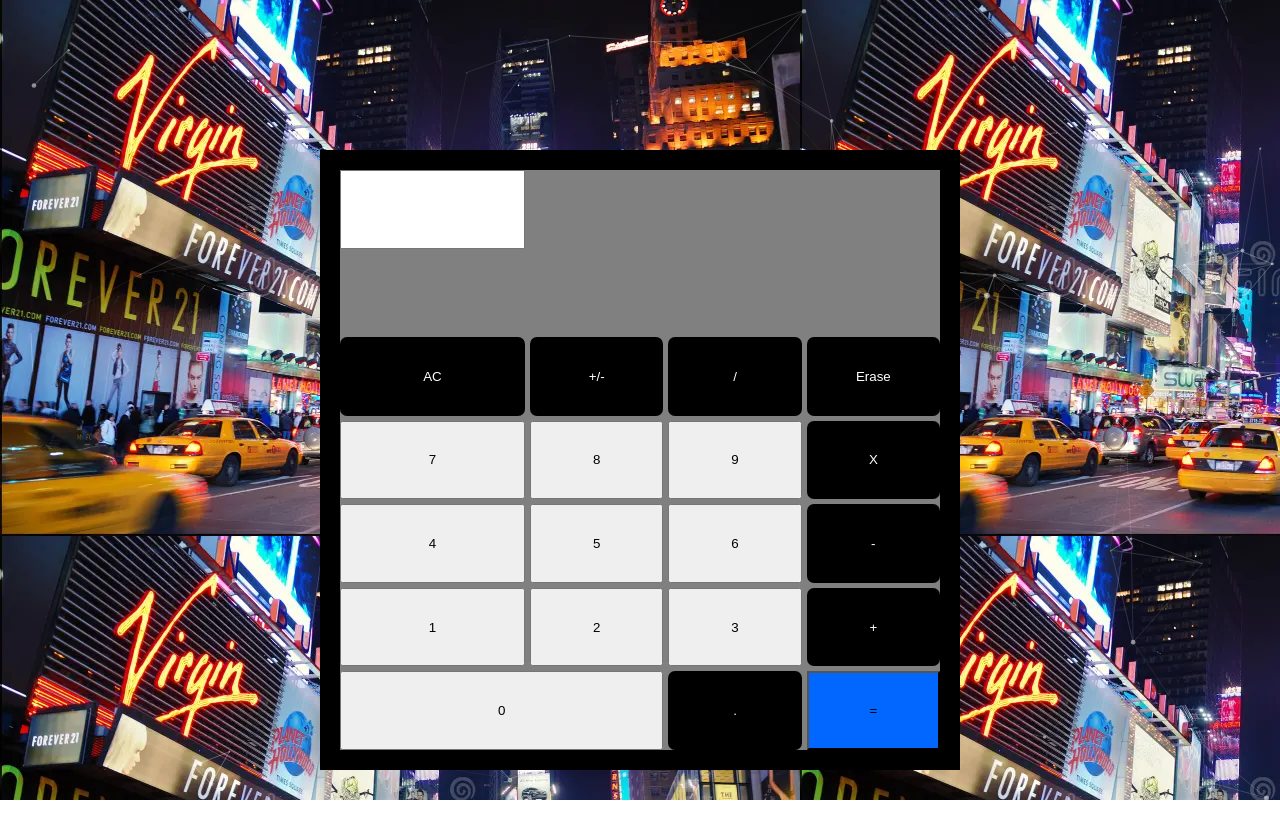
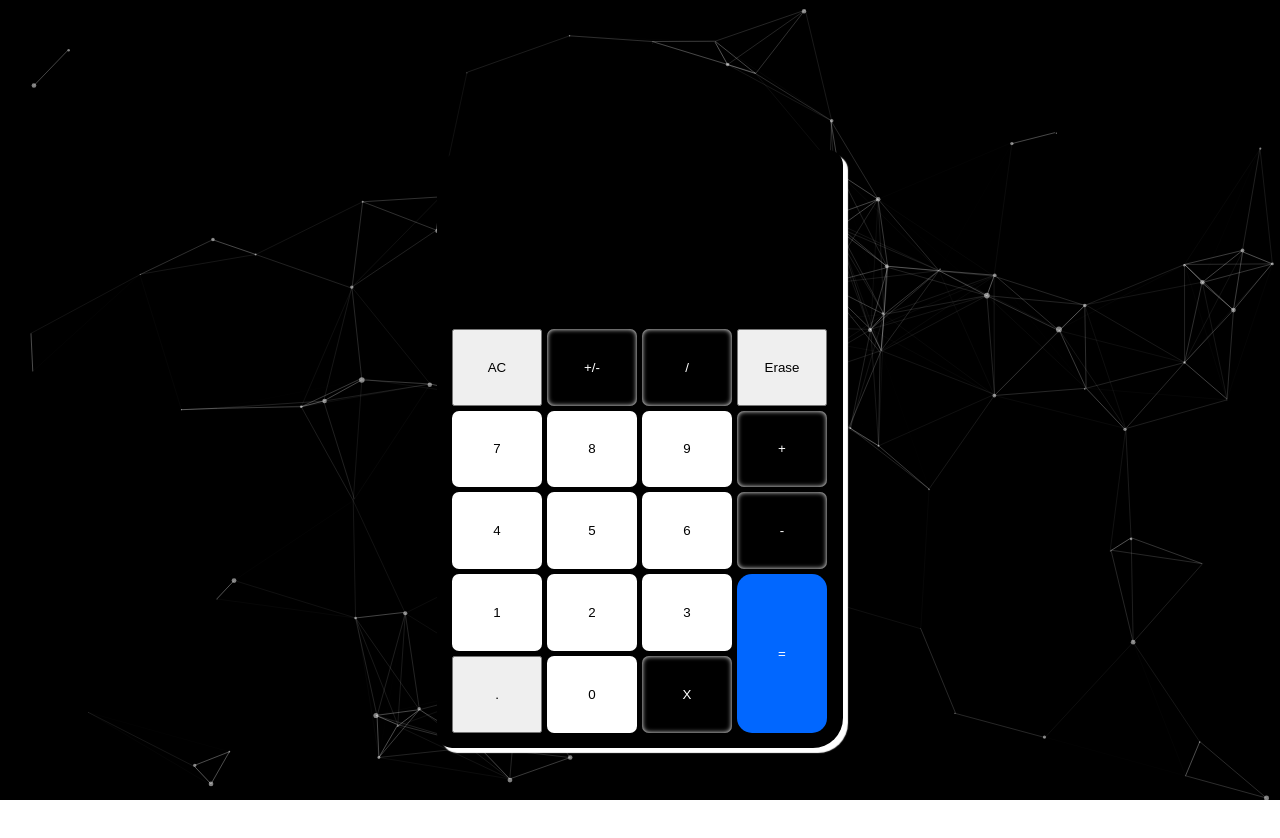
Before and after one commit to JoelFC45/Calculator, a plain HTML site: page index.html in a window 1280 px wide. Drawn offline with nearby package versions, Linux system fonts and the light colour scheme.

Commit message:
Testes javascript

```diff
--- a/index.html
+++ b/index.html
@@ -10,30 +10,36 @@
 <body>
     <div id = "particles-container"></div>
         <div class="calculadora">
-            <input type="text" class="input">
-            <button class = "ac operation" >AC</button>
-            <button class="plusMinus operation">+/-</button>
-            <button class="bar operation">/</button>
-            <button class="erase operation">Erase</button>
-            <button class="seven">7</button>
-            <button class="eight ">8</button>
-            <button class="nine ">9</button>
-            <button class="multiply operation">X</button>
-            <button class="four ">4</button>
-            <button class="five ">5</button>
-            <button class="six ">6</button>
-            <button class="minus operation">-</button>
-            <button class="one ">1</button>
-            <button class="two ">2</button>
-            <button class="three ">3</button>
-            <button class="plus operation">+</button>
-            <button class="zero">0</button>
-            <button class="dot operation">.</button>
-            <button class="equals">=</button>
+            <input type="text" class="input" id = "display"></input>
+
+            <button class = "ac" onclick= "teste()">AC</button>
+            <button class="plusMinus operation"  onclick="teste">+/-</button>
+            <button class="bar operation" onclick="teste">/</button>
+            <button class="erase" onclick="teste">Erase</button>
+
+            <button class="seven number" onclick="addNumber(7)">7</button>
+            <button class="eight number" onclick="addNumber(8)">8</button>
+            <button class="nine number" onclick="addNumber(9)">9</button>
+            <button class="multiply operation" onclick="teste">X</button>
+
+            <button class="four number" onclick="addNumber(4)">4</button>
+            <button class="five number" onclick="addNumber(5)">5</button>
+            <button class="six number" onclick="addNumber(6)">6</button>
+            <button class="minus operation" onclick="teste">-</button>
+
+            <button class="one number" onclick="addNumber(1)">1</button>
+            <button class="two number" onclick="addNumber(2)">2</button>
+            <button class="three number" onclick="addNumber(3)">3</button>
+            <button class="plus operation" onclick="teste">+</button>
+
+            <button class="zero number" onclick="addNumber(0)">0</button>
+            <button class="dot" onclick="teste">.</button>
+            <button class="equals" onclick="teste">=</button>
     </div>
         </div>
 <script src="https://cdn.jsdelivr.net/npm/particles.js@2.0.0/particles.min.js"></script>
 <script src="app.js"></script>
+<script src="script.js"></script>
 </body>
 
 </html>
--- /dev/null
+++ b/script.js
@@ -0,0 +1,3 @@
+function addNumber(number) {
+    console.log(number);
+}
--- a/style.css
+++ b/style.css
@@ -11,26 +11,29 @@ body {
   top: 0;
   left: 0;
   z-index: -1;
-  background-image: url("assets/background.jpg");
+  background-color: black;
 }
 .calculadora {
-  background-color: grey;
-  border: 20px solid black;
+  background-color: rgb(0, 0, 0);
+  border: none;
   margin: 30px auto;
+  padding: 15px;
   display: grid;
-  grid-template-columns: repeat(4, 1fr);
+  grid-template-columns: repeat(4, 90px);
   grid-template-rows: repeat(7, 1fr);
   gap: 5px;
+  border-radius: 30px 15px;
+  box-shadow: white 5px 5px 1px;
   grid-template-areas:
     "input input input input"
     "input input input input"
     "ac plusMinus bar erase"
-    "seven eight nine multiply"
+    "seven eight nine plus"
     "four five six minus"
-    "one two three plus"
-    "zero zero dot equals";
-  width: 600px;
-  height: 580px;
+    "one two three equals"
+    "dot zero multiply equals";
+    width: 376px;
+    height: 568px;
 }
 .operation {
   background-color: black;
@@ -39,6 +42,10 @@ body {
   width: 100%;
   height: 100%;
   border: none;
+  box-shadow: inset 0 0 5px #ffffff;
+}
+.operation:hover{
+    box-shadow: inset 0 0 10px #ffffff;
 }
 .number {
   background-color: white;
@@ -48,12 +55,23 @@ body {
   height: 100%;
   border: none;
 }
-*/configuring grid-areas*/ .input {
-  background-color: white;
+.number:hover{
+    box-shadow: inset 0 0 10px #000000;
+}
+.number:active {
+  box-shadow: inset 0 0 5px #ffffff;
+  transform: translateY(2px);
+}
+/*configuring grid-areas*/
+.input {
+  background-color: rgb(0, 0, 0);
   grid-area: input;
+  color: white;
   width: 100%;
   height: 100%;
-  box-sizing: border-box;
+  border: none;
+  text-align: right;
+  font-size: x-large;
 }
 .ac {
   grid-area: ac;
@@ -112,4 +130,8 @@ body {
 .equals {
   grid-area: equals;
   background-color: rgb(1, 103, 255);
+  border: none;
+  color: white;
+  border-radius: 15px;
+
 }
```
Also changed, not shown: assets/background.jpg (deleted).
